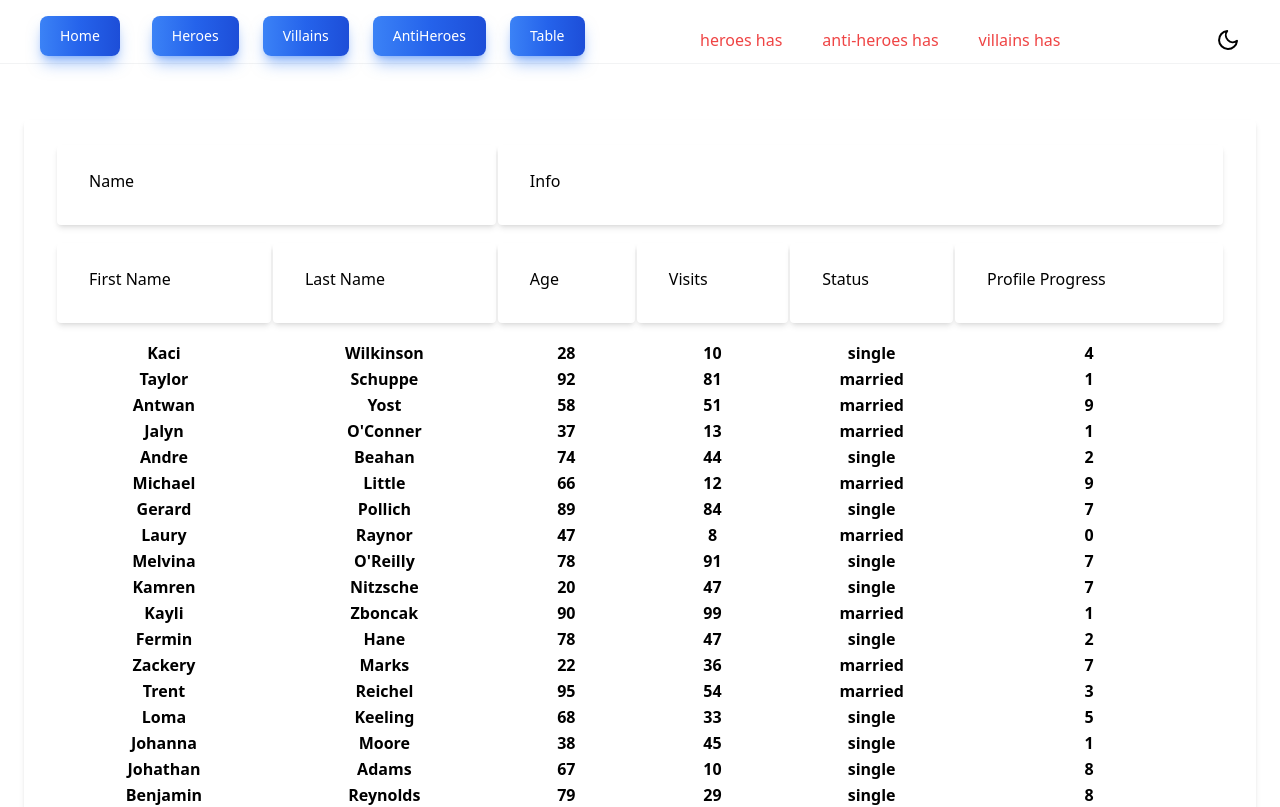
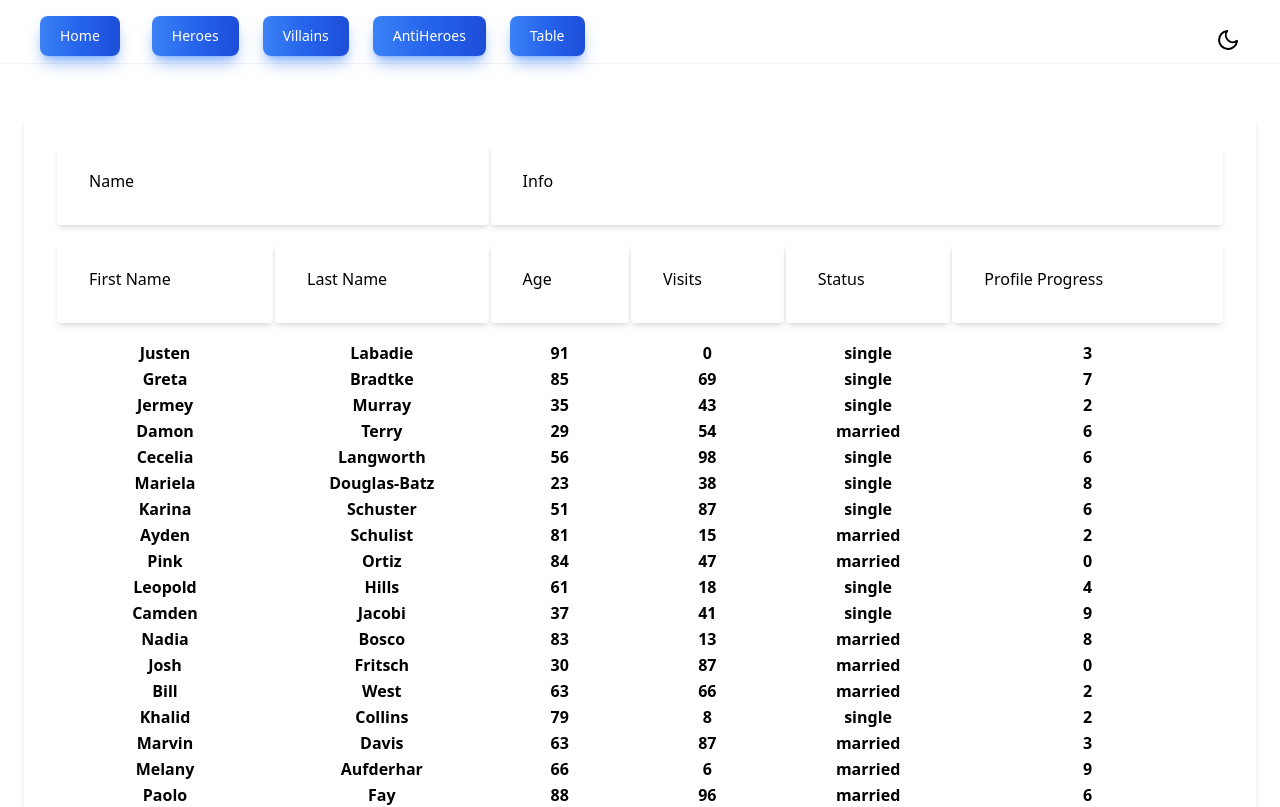
Before and after one commit to webmasterdevlin/zustand-immer-react-query-course, a React (Vite) app: page /table in a window 1280 px wide. Shown: the top 807 px of the page. Built offline with nearby package versions, Linux system fonts and the light colour scheme; no server answers.

Commit message:
migrate from useQuery to queryOptions

```diff
--- a/package.json
+++ b/package.json
@@ -6,7 +6,7 @@
   "scripts": {
     "dev": "vite",
     "preview": "vite preview",
-    "backend": "json-server --watch json-server/db.json --routes json-server/routes.json",
+    "backend": "json-server --watch json-server/db.json --routes json-server/routes.json --delay 5000",
     "start": "concurrently \"pnpm run backend\" \"pnpm run dev\"",
     "build": "vite build",
     "test.unit": "vitest",
--- a/src/App.tsx
+++ b/src/App.tsx
@@ -9,8 +9,7 @@ export const queryClient = new QueryClient();
 
 const router = createRouter({
   context: {
-    auth: undefined!,
-    queryClient: queryClient
+    queryClient: queryClient,
   },
   defaultErrorComponent: ({ error }: any) => {
     return <ErrorComponent error={error} />;
@@ -50,7 +49,7 @@ function App() {
 
   return (
     <QueryClientProvider client={queryClient}>
-      <RouterProvider router={router}  />
+      <RouterProvider router={router} />
     </QueryClientProvider>
   );
 }
--- a/src/components/NavigationBar.tsx
+++ b/src/components/NavigationBar.tsx
@@ -3,7 +3,7 @@ import { Sun as SunIcon, Moon as MoonIcon } from 'react-feather';
 
 import useFetchAntiHeroes from '../features/anti-heroes/hooks/useFetchAntiHeroes';
 import useFetchHeroes from '../features/heroes/hooks/useFetchHeroes';
-import useFetchVillains from '../features/villains/hooks/useFetchVillains';
+import villainsQueryOptions from '../features/villains/hooks/villainsQueryOptions.ts';
 import { useThemeStore } from '../store/themeStore';
 import { root } from '../utils/routePaths';
 import TotalOfCharacters from './TotalOfCharacters';
@@ -13,10 +13,6 @@ const NavigationBar = () => {
   const theme = useThemeStore(state => {
     return state.theme;
   });
-
-  const { data: antiHeroes } = useFetchAntiHeroes();
-  const { data: heroes } = useFetchHeroes();
-  const { data: villains } = useFetchVillains();
 
   return (
     <>
@@ -37,13 +33,6 @@ const NavigationBar = () => {
           })}
         </div>
         <div>
-          <div className={'flex'}>
-            <TotalOfCharacters label={'heroes'} collection={heroes?.data} />
-            <TotalOfCharacters label={'anti-heroes'} collection={antiHeroes?.data} />
-            <TotalOfCharacters label={'villains'} collection={villains?.data} />
-          </div>
-        </div>
-        <div>
           <div className={'mih-50 flex flex-row flex-wrap items-center justify-between gap-10 pr-10'}>
             {theme.isDark ? (
               <SunIcon className={'cursor-pointer'} onClick={setLightTheme} />
--- a/src/features/villains/hooks/useFetchVillains.ts
+++ b/src/features/villains/hooks/villainsQueryOptions.ts
@@ -1,4 +1,4 @@
-import { useQuery } from '@tanstack/react-query';
+import { queryOptions } from '@tanstack/react-query';
 import { EndPoints } from '../../../http-client/api-config';
 import { getAxios } from '../../../http-client/generic-api-calls';
 import { keys } from '../../keyNames';
@@ -7,8 +7,8 @@ import type { VillainModel } from '../villain';
 /* This function won't send an http request if not necessary.
  * So we can use this function to sync states in different components
  * */
-export default function useFetchVillains() {
-  return useQuery({
+export default function villainsQueryOptions() {
+  return queryOptions({
     queryFn: () => {
       return getAxios<VillainModel[]>(EndPoints.villains);
     },
--- a/src/main.tsx
+++ b/src/main.tsx
@@ -1,4 +1,5 @@
 import './index.css';
+import { StrictMode } from 'react';
 import ReactDOM from 'react-dom/client';
 import App from './App';
 
@@ -11,5 +12,9 @@ if (import.meta.env.MODE === 'production') {
 const rootElement = document.getElementById('root')!;
 if (!rootElement.innerHTML) {
   const root = ReactDOM.createRoot(rootElement);
-  root.render(<App />);
+  root.render(
+    <StrictMode>
+      <App />
+    </StrictMode>,
+  );
 }
--- a/src/routes/__root.tsx
+++ b/src/routes/__root.tsx
@@ -1,8 +1,9 @@
 import { ReactQueryDevtools } from '@tanstack/react-query-devtools';
-import { Outlet, useRouterState, createRootRoute } from '@tanstack/react-router';
+import { Outlet, useRouterState, createRootRoute, createRootRouteWithContext } from '@tanstack/react-router';
 import { TanStackRouterDevtools } from '@tanstack/router-devtools';
 import NavigationBar from '../components/NavigationBar';
 import Spinner from '../components/Spinner';
+import type { QueryClient } from '@tanstack/react-query';
 
 /* Show a global spinner when the router is transitioning */
 function RouterSpinner() {
@@ -14,15 +15,22 @@ function RouterSpinner() {
   return <Spinner show={isLoading} />;
 }
 
-export const Route = createRootRoute({
+type RouterContextType = {
+  queryClient: QueryClient;
+};
+
+export const Route = createRootRouteWithContext<RouterContextType>()({
   component: RootComponent,
+  notFoundComponent: () => {
+    return <h1>Fancy meeting you here. Tell the developers to customize this page.</h1>;
+  },
 });
 
 function RootComponent() {
   return (
     <>
       <NavigationBar />
-      <div className={' bg-white px-6 py-8 shadow-xl ring-1 ring-slate-900/5 dark:bg-slate-800 dark:text-white'}>
+      <div className={'bg-white px-6 py-8 shadow-xl ring-1 ring-slate-900/5 dark:bg-slate-800 dark:text-white'}>
         <RouterSpinner />
         <Outlet />
       </div>
--- a/src/routes/anti-heroes.lazy.tsx
+++ b/src/routes/anti-heroes.lazy.tsx
@@ -13,6 +13,15 @@ import type { AntiHeroModel } from '../features/anti-heroes/antiHero';
 
 export const Route = createLazyFileRoute('/anti-heroes')({
   component: AntiHeroes,
+  errorComponent: () => {
+    return <h1>Error loading Anti-Heroes 😟</h1>;
+  },
+  notFoundComponent: () => {
+    return <h1>Anti-Heroes not found</h1>;
+  },
+  pendingComponent: () => {
+    return <h1>Loading Anti-Heroes...</h1>;
+  },
 });
 
 function AntiHeroes() {
--- a/src/routes/heroes.tsx
+++ b/src/routes/heroes.tsx
@@ -14,6 +14,9 @@ import type { HeroModel } from '../features/heroes/hero';
 
 export const Route = createFileRoute('/heroes')({
   component: Heroes,
+  loader: ({ context }) => {
+    return {};
+  },
 });
 
 function Heroes() {
--- a/src/routes/villains/index.tsx
+++ b/src/routes/villains/index.tsx
@@ -1,4 +1,4 @@
-import { useQueryClient } from '@tanstack/react-query';
+import { useQueryClient, useSuspenseQuery } from '@tanstack/react-query';
 import { createFileRoute } from '@tanstack/react-router';
 import { useState } from 'react';
 import Button from '../../components/Button';
@@ -7,23 +7,27 @@ import TitleBar from '../../components/TitleBar';
 import UpdateUiLabel from '../../components/UpdateUiLabel';
 import { keys } from '../../features/keyNames';
 import useAddVillain from '../../features/villains/hooks/useAddVillain';
-import useFetchVillains from '../../features/villains/hooks/useFetchVillains';
 import useRemoveVillain from '../../features/villains/hooks/useRemoveVillain';
+import villainsQueryOptions from '../../features/villains/hooks/villainsQueryOptions.ts';
 import type { VillainModel } from '../../features/villains/villain';
 
 export const Route = createFileRoute('/villains/')({
   component: Villains,
 
-  loader: ({context}) => {
-    return ''
-  }
+  errorComponent: () => {
+    return <p>Error 😟</p>;
+  },
+  loader: ({ context: { queryClient } }) => {
+    return queryClient.ensureQueryData(villainsQueryOptions());
+  },
 });
 
 function Villains() {
   const queryClient = useQueryClient();
-  const { data: response, status } = useFetchVillains();
+  const { data: response, status } = useSuspenseQuery(villainsQueryOptions());
   const { mutate: removeVillain } = useRemoveVillain();
   const { mutate: addVillain } = useAddVillain();
+
   /* local state*/
   const [counter, setCounter] = useState('0');
 
@@ -44,10 +48,7 @@ function Villains() {
       <TitleBar title={'Villains Page'} />
       <FormSubmission handleMutate={addVillain} />
       <UpdateUiLabel />
-      {status === 'pending' ? (
-        <h2>Loading.. Please wait..</h2>
-      ) : (
-        response?.data?.map(v => {
+      {response?.data?.map(v => {
         return (
           <div key={v.id} className={'flex items-center justify-between'}>
             <h1>
@@ -81,10 +82,9 @@ function Villains() {
             </div>
           </div>
         );
-        })
-      )}
+      })}
 
-      {response?.data?.length === 0 && status !== 'pending' && (
+      {response?.data?.length === 0 && (
         <Button
           color="primary"
           onClick={() => {
```
Also changed, not shown: 1 other file (tests, documents, lock files or other folders). Lines whose indentation alone changed are shown as unchanged.
